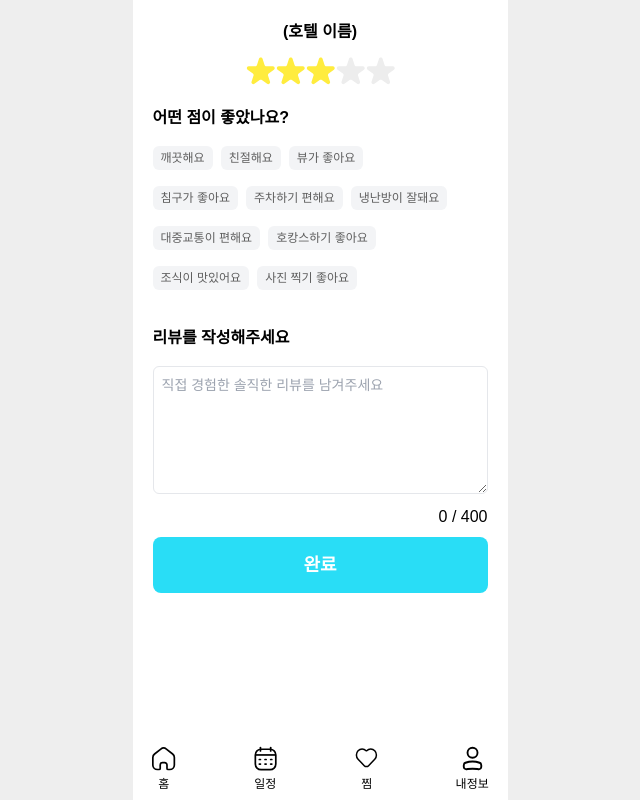
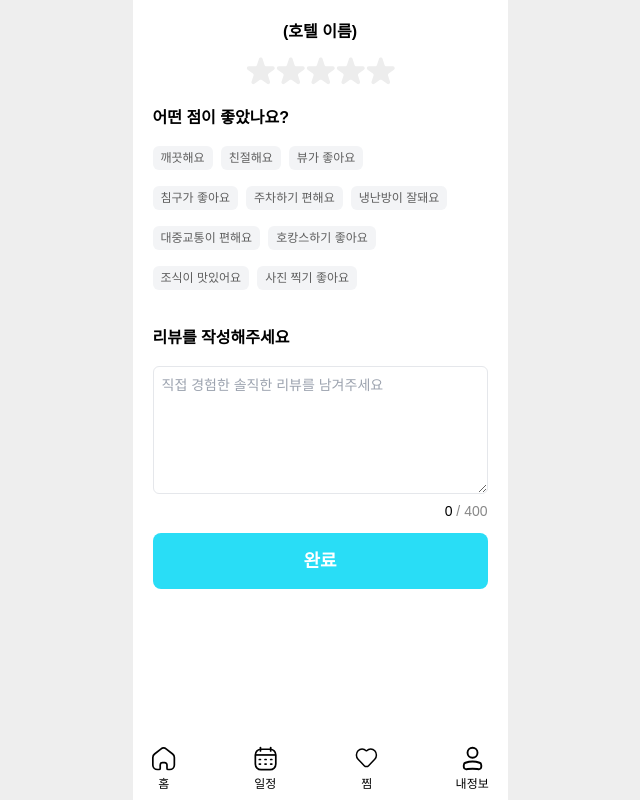
Before and after one commit to WePlanPlans/WPP_FE, a React (Vite) app: page /postingReview/1 in a window 1280 px wide. Shown: the whole page, without its empty margins (320-960 px from the left). Built offline with nearby package versions, Linux system fonts and the light colour scheme; no server answers.

Commit message:
Feat: 별점 rating 구현

```diff
--- a/src/components/Review/ReviewPosting.tsx
+++ b/src/components/Review/ReviewPosting.tsx
@@ -11,14 +11,16 @@ export default function ReviewPosting() {
   return (
     <div className="flex flex-col">
       <div className="mb-5 font-bold">리뷰를 작성해주세요</div>
-      <div className="mb-3">
+      <div className="mb-1">
         <textarea
           className="h-32 w-full rounded-md border p-2 text-sm"
           placeholder="직접 경험한 솔직한 리뷰를 남겨주세요"
           onChange={handleTextChange}
         />
       </div>
-      <div className="mb-3 ml-auto">{textLength} / 400</div>
+      <div className="mb-3 ml-auto text-sm">
+        {textLength} <span className="text-gray4">/ 400</span>
+      </div>
     </div>
   );
 }
--- a/src/components/Review/ReviewRating.tsx
+++ b/src/components/Review/ReviewRating.tsx
@@ -1,8 +1,18 @@
+import React, { useState } from 'react';
 import { StarIcon } from '@components/common/icons/Icons';
 
-export default function ReviewRating() {
+const ReviewRating = () => {
+  const [rating, setRating] = useState(0);
+
+  const handleStarClick = (index: number) => {
+    const newRating = index + 1;
+    setRating((prevRating) =>
+      prevRating === newRating ? prevRating : newRating,
+    );
+  };
+
   return (
-    <div className=" mb-6 flex flex-col items-center justify-center">
+    <div className="mb-6 flex flex-col items-center justify-center">
       <div className="mb-4 font-bold">(호텔 이름)</div>
       <div className="flex">
         {Array.from({ length: 5 }, (_, index) => (
@@ -10,10 +20,14 @@ export default function ReviewRating() {
             key={index}
             size={30}
             color="none"
-            fill={index < 3 ? '#FFEC3E' : '#EDEDED'}
+            fill={index < rating ? '#FFEC3E' : '#EDEDED'}
+            onClick={() => handleStarClick(index)}
+            className="cursor-pointer"
           />
         ))}
       </div>
     </div>
   );
-}
+};
+
+export default ReviewRating;
--- a/src/components/common/icons/Icons.tsx
+++ b/src/components/common/icons/Icons.tsx
@@ -2,6 +2,8 @@ interface IconProps {
   size?: number;
   color?: string;
   fill?: string;
+  onClick?: () => void;
+  className?: string;
 }
 
 export const HomeIcon: React.FC<IconProps> = ({
@@ -359,9 +361,13 @@ export const StarIcon: React.FC<IconProps> = ({
   size = 25,
   color = 'black',
   fill = 'none',
+  onClick,
+  className,
 }) => {
   return (
     <svg
+      onClick={onClick}
+      className={className}
       width={size}
       height={size}
       viewBox="0 0 16 15"
```
